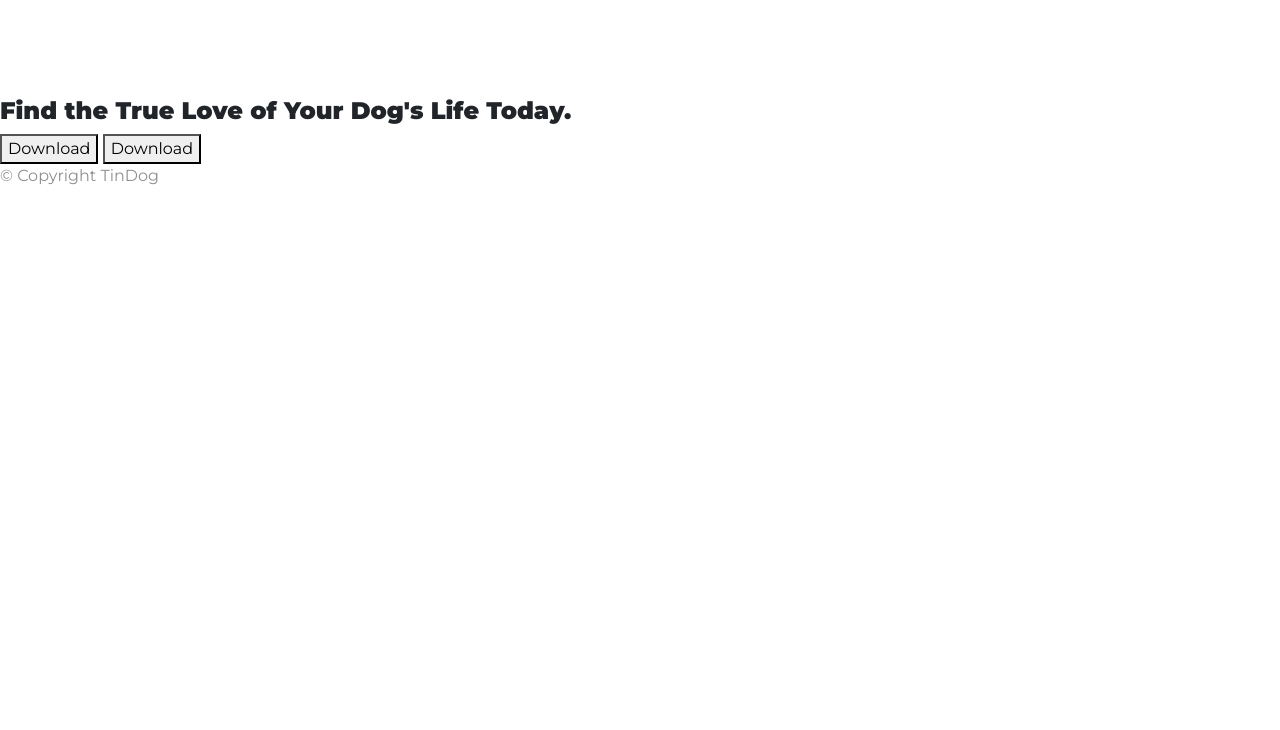
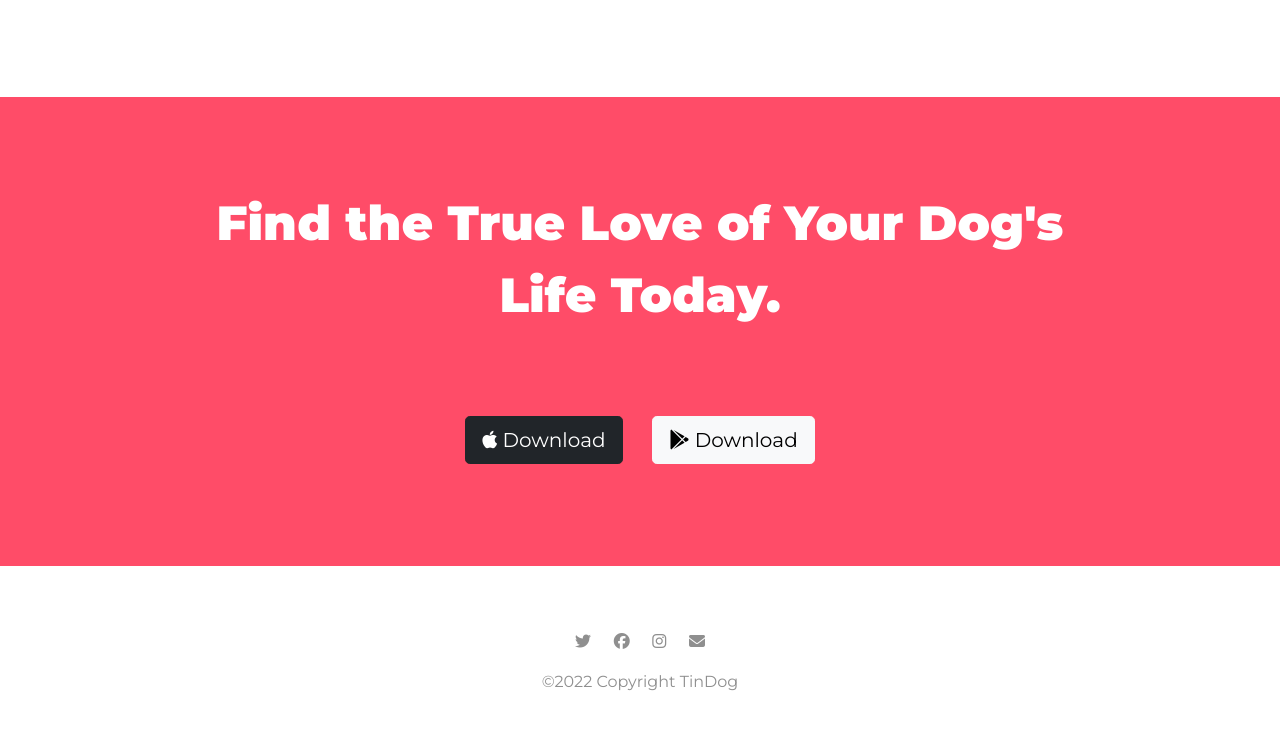
Before and after one commit to JoshBecker231177/tindogExercise, a plain HTML site: page index.html in a window 1280 px wide. Shown: the part 2368-3098 px from the top of the page. Before the commit the page ends 2572 px from the top, so only its background shows below. Drawn offline with nearby package versions, Linux system fonts and the light colour scheme.

Commit message:
Website design complete - initial

```diff
--- a/css/styles.css
+++ b/css/styles.css
@@ -132,3 +132,44 @@ h2 {
 .pricing-column {
   padding: 3% 2%;
 }
+
+/* Call-to-action section */
+
+#cta {
+  background-color: #ff4c68;
+  color: #fff;
+  text-align: center;
+}
+
+.cta-text {
+  font-size: 3rem;
+  line-height: 1.5;
+  padding: 7% 5% 3%;
+}
+
+.cta-download-button {
+  margin: 3% 1% 8%;
+}
+
+/* Footer section */
+
+#footer {
+  text-align: center;
+  margin: 5%;
+}
+
+.footer-icon {
+  margin: 0 0.8%;
+}
+
+
+@media (max-width: 1028px) {
+  #title {
+    text-align: center;
+  }
+  .title-image {
+    position: static;
+    width: 100%;
+    transform: rotate(0);
+  }
+}
--- a/index.html
+++ b/index.html
@@ -38,13 +38,13 @@
         <div class="collapse navbar-collapse" id="giveItATry">
           <ul class="nav navbar-nav ms-auto">
             <li class="nav-item">
-              <a class="nav-link" href="">Contact</a>
+              <a class="nav-link" href="#footer">Contact</a>
             </li>
             <li class="nav-item">
-              <a class="nav-link" href="">Pricing</a>
+              <a class="nav-link" href="#pricing">Pricing</a>
             </li>
             <li class="nav-item">
-              <a class="nav-link" href="">Download</a>
+              <a class="nav-link" href="#cta">Download</a>
             </li>
           </ul>
         </div>
@@ -194,9 +194,9 @@
 
   <section id="cta">
 
-    <h3>Find the True Love of Your Dog's Life Today.</h3>
-    <button type="button">Download</button>
-    <button type="button">Download</button>
+    <h3 class="cta-text">Find the True Love of Your Dog's<br>Life Today.</h3>
+    <button type="button" class="btn btn-lg btn-dark cta-download-button"><i class="fab fa-apple"></i> Download</button>
+    <button type="button" class="btn btn-lg btn-light cta-download-button"><i class="fab fa-google-play"></i> Download</button>
 
   </section>
 
@@ -204,8 +204,8 @@
   <!-- Footer -->
 
   <footer id="footer">
-
-    <p>© Copyright TinDog</p>
+    <p><i class="fab fa-twitter footer-icon"></i> <i class="fab fa-facebook footer-icon"></i> <i class="fab fa-instagram footer-icon"></i> <i class="fas fa-envelope footer-icon"></i></p>
+    <p>©2022 Copyright TinDog</p>
 
   </footer>
 
```
